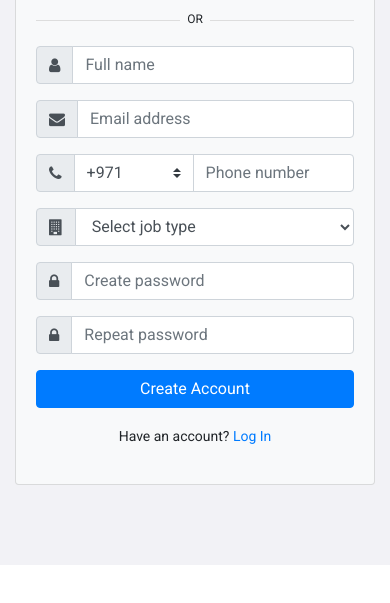
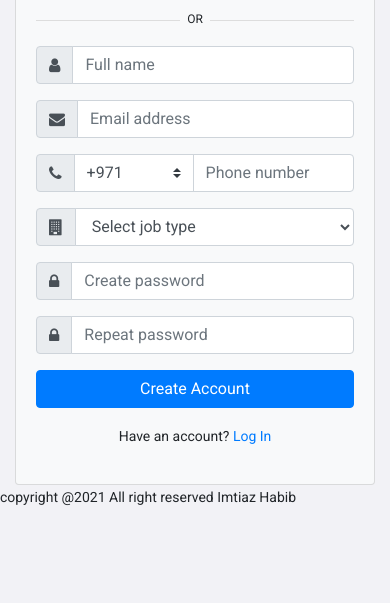
Before and after one commit to ImtiazHabib/Guyon, a plain HTML site: page index.html in a window 390 px wide. Shown: the part 7877-8480 px from the top of the page. Before the commit the page ends 8442 px from the top, so only its background shows below. Drawn offline with nearby package versions, Linux system fonts and the light colour scheme.

Commit message:
responsive update added

```diff
--- a/index.html
+++ b/index.html
@@ -464,10 +464,11 @@
                 </form>
                 </article>
             </div>
+
           </div>
         </div>
       </div>
-
+       <p class="copyright"> copyright @2021 All right reserved Imtiaz Habib</p>
     </footer>
     <!-- footer section end  -->
 
```
